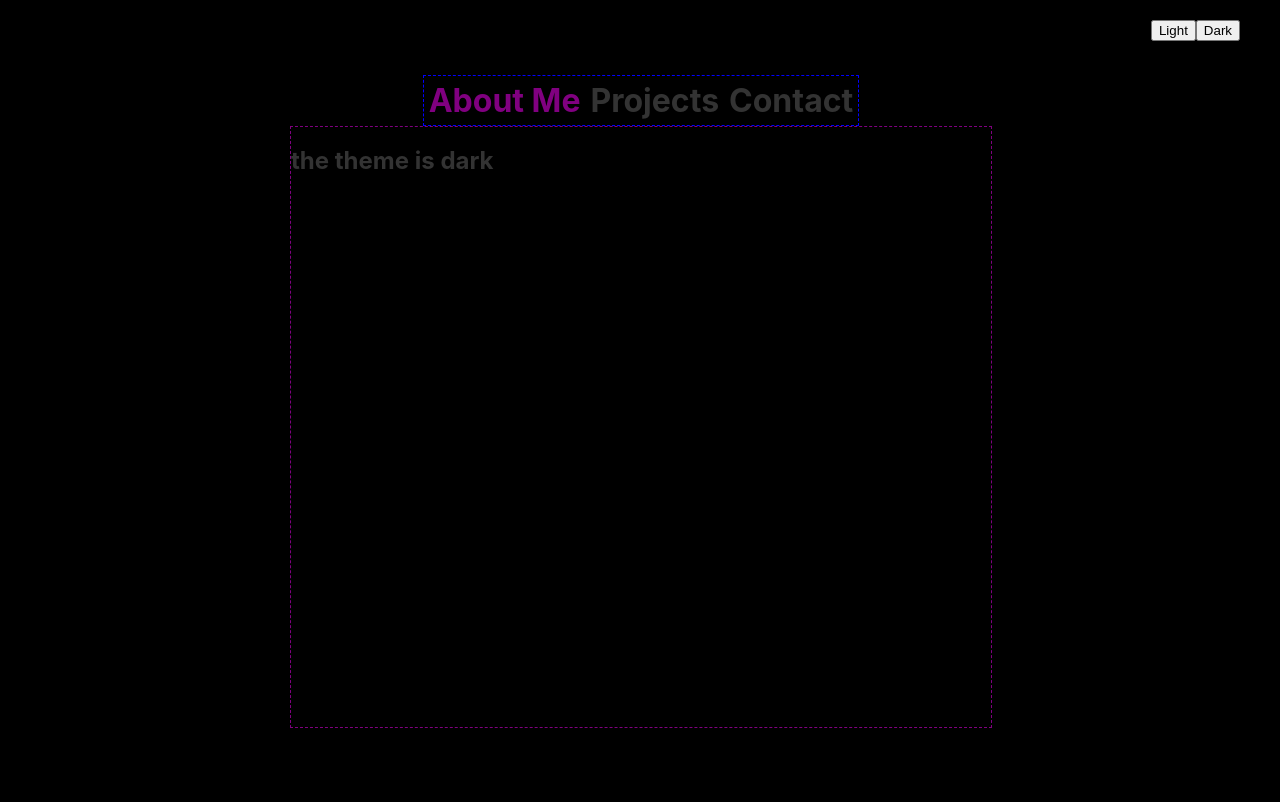
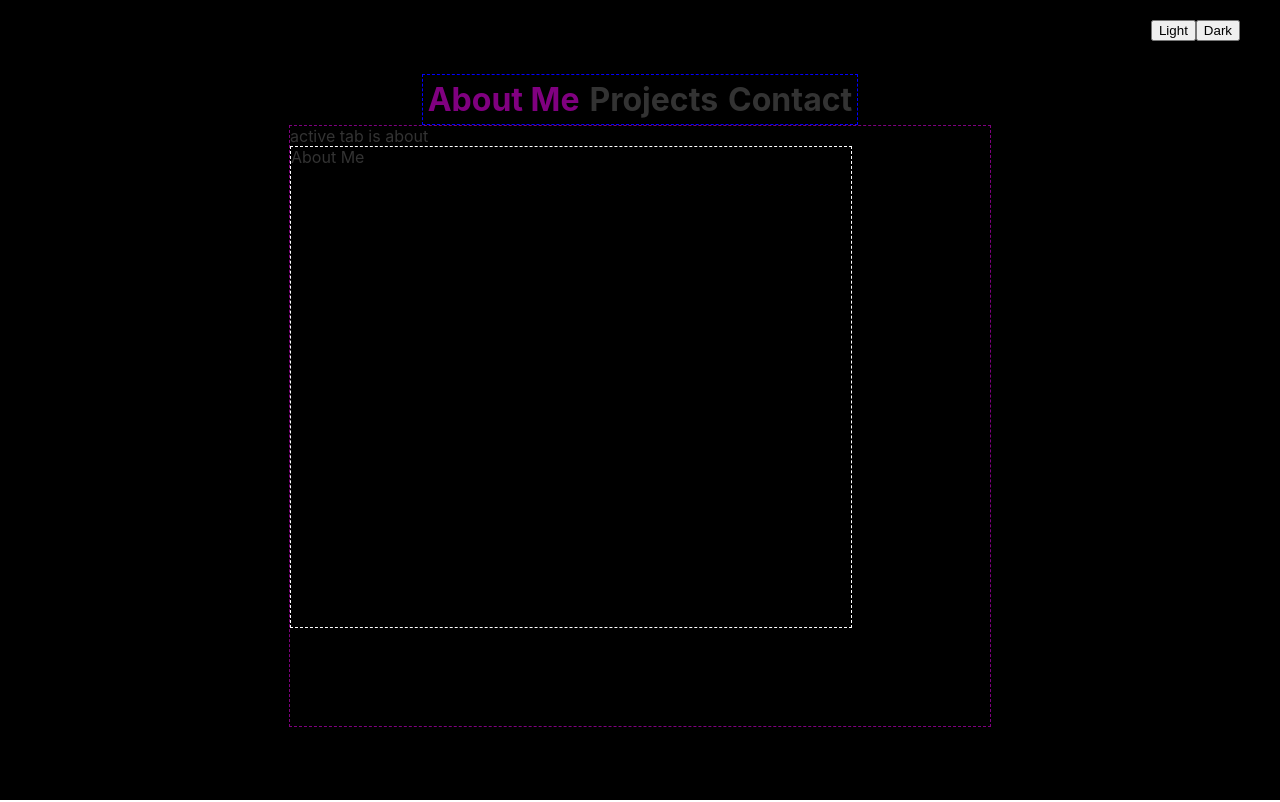
Before and after one commit to dhawkvq/dhawkvq.github.io, a Svelte app: page / in a window 1280 px wide. Built offline with nearby package versions, Linux system fonts and the light colour scheme.

Commit message:
created mock contact,about me,projects pages for use in testing the router. pulled theme changing buttons into seperate component. Tabs simplified with for loop. real basic window router set up in app.

```diff
--- a/src/App.svelte
+++ b/src/App.svelte
@@ -1,21 +1,28 @@
 <script lang="ts">
-  import { lightDarkTheme } from './stores/lightDarkTheme'
+  import { colorTheme } from './stores/colorTheme'
+  import ThemeButton from './ThemeChanger.svelte'
+  import { AboutMe, Contact, Projects } from './pages'
   import Tabs from './Tabs.svelte'
+
+  let activeTab = 'about'
+
+  const setActive = (arg: string) => activeTab = arg
 </script>
 
-<main class:dark="{ $lightDarkTheme === 'dark' }">
-  <div class='themeButtonCont'>
-    <button on:click={lightDarkTheme.light}>
-      Light
-    </button>
-    <button on:click={lightDarkTheme.dark}>
-      Dark
-    </button>
-  </div>
+
+<main class:dark="{ $colorTheme === 'dark' }">
+  <ThemeButton theme={colorTheme} />
   <div class='contentCont'>
-    <Tabs />
-	  <div class='pageWindow'>
-    <h2>the theme is {$lightDarkTheme}</h2>
+    <Tabs {...{activeTab,setActive}} />
+     <div class='pageWindow'>
+      active tab is {activeTab}
+      {#if activeTab === 'projects'}
+        <Projects />
+      {:else if activeTab === 'contact'}
+        <Contact />
+      {:else }
+        <AboutMe />
+      {/if}
     </div>
   </div>
 </main>
@@ -23,7 +30,6 @@
 <style>
   main {
     background-color: var(--light-theme-bg-color);
-    border: 1px dashed black;
     display: flex;
     justify-content: center;
     align-items: center;
@@ -47,10 +53,4 @@
     border: 1px dashed purple;
   }
 
-  .themeButtonCont {
-    position: absolute;
-    top: 20px;
-    right: 40px;
-    display: flex;
-  }
 </style>
--- a/src/Tabs.svelte
+++ b/src/Tabs.svelte
@@ -1,20 +1,22 @@
 <script lang='ts'>
-  let active:string = 'about';
+
+  export let activeTab: string
+  export let setActive: (arg:string) => string
+
+  let buttons = ['about', 'projects', 'contact' ]
+  const capatilize = (arg:string) => `${arg[0].toUpperCase()}${arg.slice(1)}`
 </script>
 
+
 <div class='cont'>
-  <h1
-    class:active="{ active === 'about' }"
-    on:click="{() => active = 'about' }"
-  > About Me </h1>
-  <h1
-    class:active="{ active === 'projects' }"
-    on:click="{() => active = 'projects' }"
-  > Projects </h1>
-  <h1
-    class:active="{ active === 'contact' }"
-    on:click="{() => active = 'contact' }"
-  > Contact </h1>
+  {#each buttons as button}
+    <h1
+      class:active="{ activeTab === button }"
+      on:click="{() => setActive(button) }"
+    >
+      { button === 'about' ? 'About Me': capatilize(button) }
+    </h1>
+  {/each}
 </div>
 
 <style>
--- /dev/null
+++ b/src/ThemeChanger.svelte
@@ -0,0 +1,27 @@
+<script lang='ts'>
+
+  type themeProps = {
+    light: () => void,
+    dark: () => void
+  }
+
+  export let theme:themeProps
+</script>
+
+<div class='themeButtonCont'>
+  <button on:click={theme.light}>
+    Light
+  </button>
+  <button on:click={theme.dark}>
+    Dark
+  </button>
+</div>
+
+<style>
+  .themeButtonCont {
+    position: absolute;
+    top: 20px;
+    right: 40px;
+    display: flex;
+  }
+</style>
--- /dev/null
+++ b/src/pages/AboutMe.svelte
@@ -0,0 +1,11 @@
+<div>
+  About Me
+</div>
+
+<style>
+  div {
+    border: 1px dashed white;
+    height: 80%;
+    width: 80%;
+  }
+</style>
--- /dev/null
+++ b/src/pages/Contact.svelte
@@ -0,0 +1,11 @@
+<div>
+  Contact Me
+</div>
+
+<style>
+  div {
+    border: 1px dashed white;
+    height: 80%;
+    width: 80%;
+  }
+</style>
--- /dev/null
+++ b/src/pages/Projects.svelte
@@ -0,0 +1,11 @@
+<div>
+  Projects
+</div>
+
+<style>
+  div {
+    border: 1px dashed white;
+    height: 80%;
+    width: 80%;
+  }
+</style>
--- /dev/null
+++ b/src/pages/index.js
@@ -0,0 +1,3 @@
+export { default as AboutMe } from './AboutMe.svelte'
+export { default as Contact } from './Contact.svelte'
+export { default as Projects } from './Projects.svelte'
--- a/src/stores/lightDarkTheme.ts
+++ b/src/stores/colorTheme.ts
@@ -10,4 +10,4 @@ function createLightDarkTheme(){
   };
 }
 
-export const lightDarkTheme = createLightDarkTheme();
+export const colorTheme = createLightDarkTheme();
```
